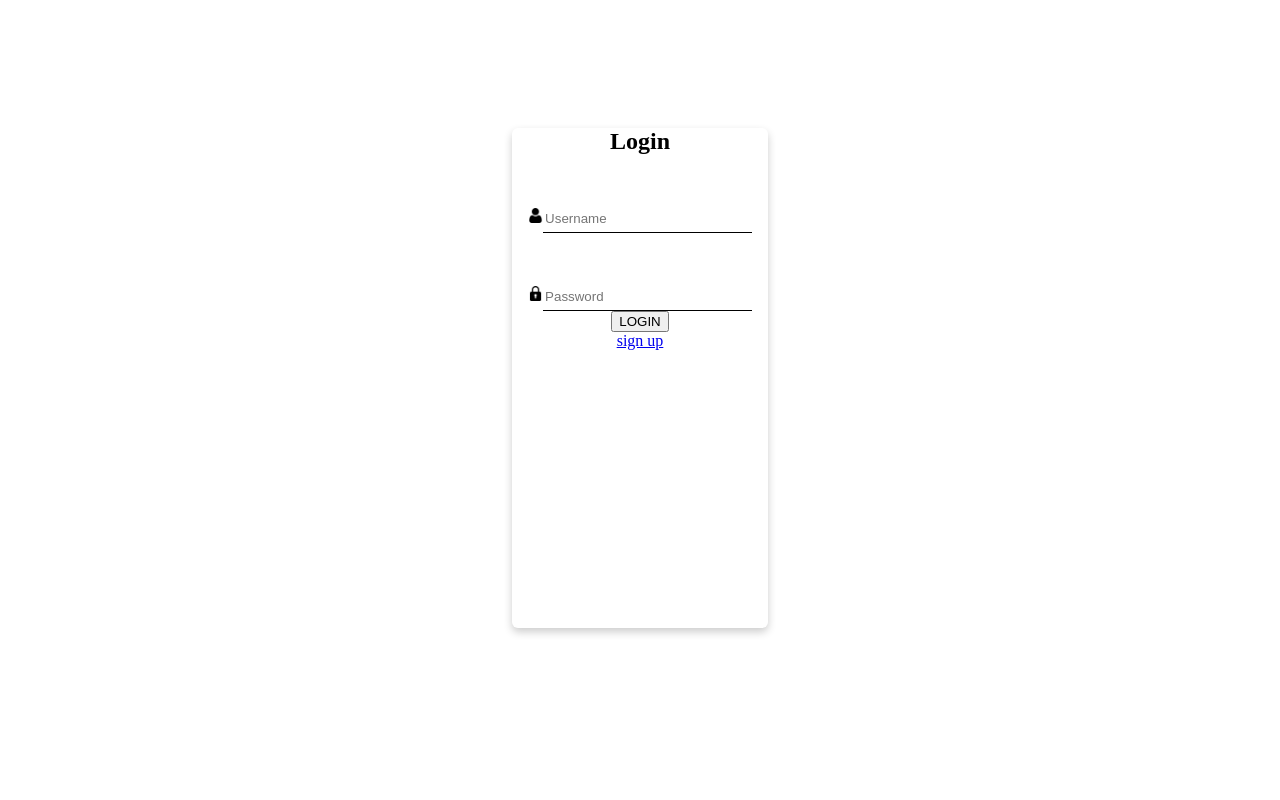
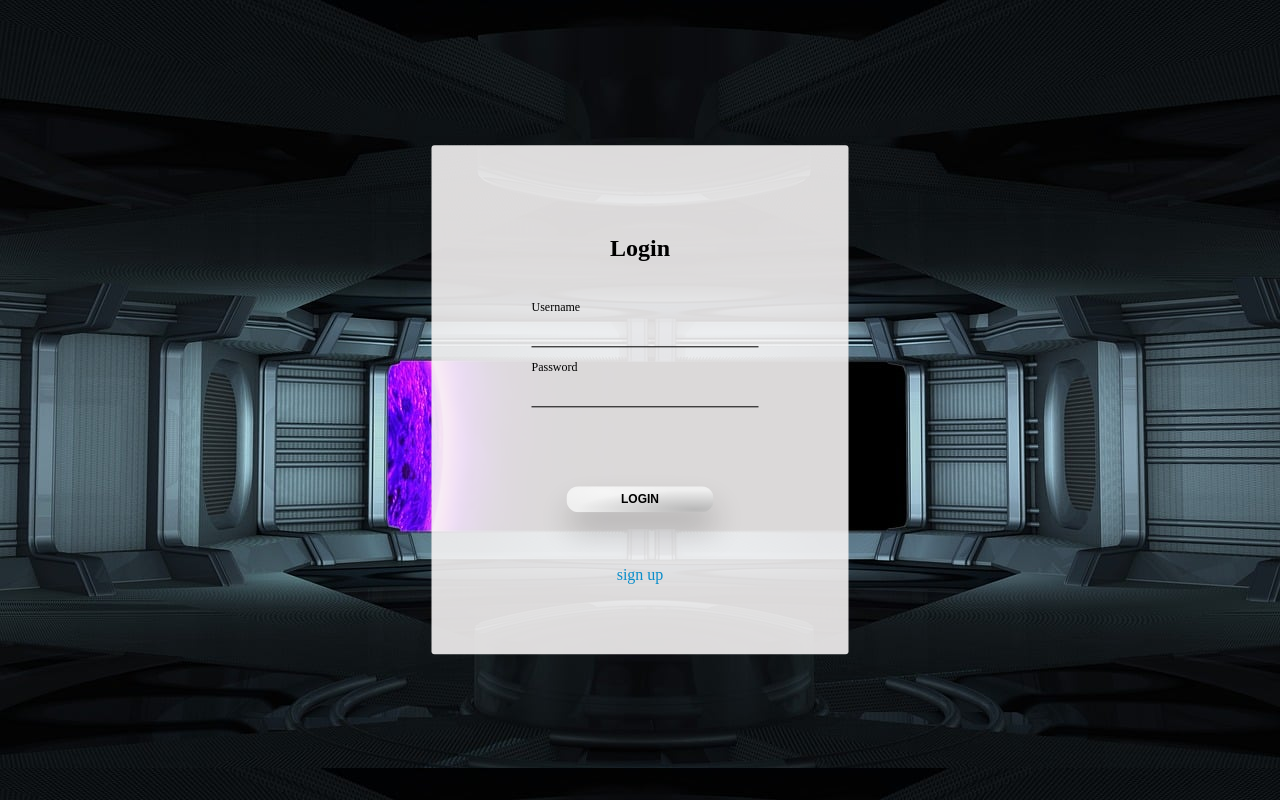
Before and after one commit to TemoshoS/Todolist, a React (Create React App) app: page / in a window 1280 px wide. Built offline with nearby package versions, Linux system fonts and the light colour scheme.

Commit message:
second commit

```diff
--- a/src/App.css
+++ b/src/App.css
@@ -1,7 +1,17 @@
 .App {
   text-align: center;
   font-family: cursive;
+  background-image: url('./Components/images/background.jpg');
+  position: fixed;
+  top: 0;
+  left: 0;
+  min-width: 100%;
+  min-height: 100%;
+
 }
+
+
+
 
 .heading {
 
@@ -11,11 +21,12 @@ margin-bottom: 50px;
 
 .login-button {
 
-  margin-top: 35%;
+  margin-top: 25%;
+  margin-bottom: 25%;
   border-radius: 12px;
-  padding:7px  25%;
+  padding:6px  25%;
   cursor: pointer;
-  font-size: 13px;
+  font-size: 12px;
   font-weight: bold;
   box-shadow: 2px 19px 31px rgba(0, 0, 0, 0.2);
   border: none;
@@ -25,14 +36,13 @@ margin-bottom: 50px;
 
 .login-card {
 
-   box-shadow: 0 4px 8px 0 rgba(0, 0, 0, 0.2);
-   transition: 0.3s;
-   width: 20%;
-   height: 500px;
-   margin-left: auto;
-   margin-right: auto;
-   margin-top: 10%;
-   border-radius: 6px;
+  position:absolute;
+	left:50%;
+	top:50%;
+	transform: translate(-50%,-50%);
+  background-color: rgba(247, 244, 244, 0.89);
+	border-radius:3px;
+	padding:70px 100px;
 
 
 }
@@ -40,23 +50,55 @@ margin-bottom: 50px;
   box-shadow:0 10px 20px rgba(0, 0, 0, 0.2);
 }
 
-.label {
-  margin-bottom: 50px;
+.input-container {
+  position:relative;
+  margin-bottom: 25px;
 
 }
 
-.input-login {
+.input-container label {
 
-  width: 80%;
-  height: 25px;
-  border:0px white;
-  border-bottom: 1px solid black;
-  background-size: 26px;
-  background-repeat: no-repeat;
+  position: absolute;
+  top: 0px;
+  left: 0px;
+  font-size: 16px;
+  color: #000;
+  pointer-events: none;
+  transition: all 0.5s ease-in-out;
 
 }
 
+.input-container input {
+  border: 0;
+  border-bottom: 1px solid black;
+  background: transparent;
+  width: 100%;
+  padding: 8px 5px;
+  font-size: 16px;
+  color: black;
+}
+
+.input-container input:focus {
+  border: none;
+  outline: none;
+  border-bottom: 1px solid black;
+}
+
+.input-container input:focus ~ label,
+.input-container input:valid ~ label{
+	top:-12px;
+	font-size:12px;
+
+}
+
+
 /* Registration */
+.link-signup {
+
+  text-decoration: none;
+  color: rgb(9, 141, 202);
+
+}
 
 
 .signup {
@@ -75,6 +117,7 @@ margin-bottom: 50px;
   margin-right: auto;
   margin-top: 10%;
   border-radius: 6px;
+  background-color: white;
 
 
 }
--- a/src/Components/Home.js
+++ b/src/Components/Home.js
@@ -1,9 +1,14 @@
 import { useState } from 'react'
 const Home = () => {
 
-    const [search, setSearch] =useState('')
+    const [search, setSearch] = useState('')
+    const [id, setId] = useState('');
+    const [name, setName] = useState('');
+    const [email, setEmail] = useState('');
+    const [phone, setPhone] = useState('');
+    const [position, setPosition] = useState('');
 
-    const employes = [
+    /*const employes = [
         {
             id: 1,
             name: "Temosho Shaku",
@@ -21,24 +26,125 @@ const Home = () => {
 
         }
     ]
+*/
+    const [employee, setEmployee] = useState([])
+    const [update, setUpdate] = useState(-1)
 
-    const [employee, setEmployee] = useState(employes)
+    const add = (event) => {
 
-    const handleDelete =(id)=>{
+        event.preventDefault()
 
-        const newEmployee = employee.filter((empid)=>empid.id !== id)
+        const newEmp = { id: id, name: name, email: email, phone: phone, position: position };
+        const updateEmp = [...employee, newEmp]
+        setEmployee(updateEmp)
+    }
+
+
+    const handleDelete = (id) => {
+
+        const newEmployee = employee.filter((empid) => empid.id !== id)
         setEmployee(newEmployee)
+
+    }
+
+    const handleUpdate = (id) => {
+        setUpdate(id)
+
+    }
+
+    const handleSubmit=(event)=>{
+        event.preventDefault()
+        const id = event.target.elements.id.value
+        const name = event.target.elements.name.value
+        const email = event.target.elements.email.value
+        const phone = event.target.elements.phone.value
+        const position = event.target.elements.position.value
+        const newEmp = employee.map((emp) => (
+            emp.id === update? {...emp,id:id, name:name, email: email, phone:phone, position:position} : emp
+        ))
+
+        setEmployee(newEmp)
+        setUpdate(-1)
+    }
+
+
+
+const [updatedEmployee, setUpdatedEmployee] = useState({ id: '', name: '', email: '', phone: '', position: '' });
+
+
+    const EditEmployee = () => {
+
+
+
+        const handleUpdate = (id) => {
+          const updatedEmployees = employee.map((item) =>
+            item.id === id ? updatedEmployee : item
+          );
+
+          setEmployee(updatedEmployees);
+          setUpdatedEmployee({ id: '', name: '', email: '', phone: '', position: '' });
+        };
+
+        const handleChange = (event, name) => {
+          const { value } = event.target;
+
+          setUpdatedEmployee((prevUpdatedEmployee) => ({
+            ...prevUpdatedEmployee,
+            [name]: value
+          }));
+        };
+
+        return (
+          <div>
+            {employee.map((item) => (
+              <div key={item.id}>
+                <p>ID: {item.id}</p>
+                <input
+                  type="text"
+                  value={item.name}
+                  onChange={(event) => handleChange(event, 'name')}
+                />
+                <input
+                  type="text"
+                  value={item.email}
+                  onChange={(event) => handleChange(event, 'email')}
+                />
+                <input
+                  type="text"
+                  value={item.phone}
+                  onChange={(event) => handleChange(event, 'phone')}
+                />
+                <input
+                  type="text"
+                  value={item.position}
+                  onChange={(event) => handleChange(event, 'position')}
+                />
+                <button onClick={() => handleUpdate(item.id)}>Update</button>
+              </div>
+            ))}
+          </div>
+        );
+
 
     }
 
 
 
     return (
-        <div>
+        <div >
+
+            <form onSubmit={add}>
+                <input type="text" placeholder="ID" value={id} onChange={e => setId(e.target.value)} /> <br />
+                <input type="text" placeholder="Name" value={name} onChange={e => setName(e.target.value)} /><br />
+                <input type="text" placeholder="Email" value={email} onChange={e => setEmail(e.target.value)} /><br />
+                <input type="text" placeholder="Phone" value={phone} onChange={e => setPhone(e.target.value)} /><br />
+                <input type="text" placeholder="Position" value={position} onChange={e => setPosition(e.target.value)} /><br />
+                <button type="submit">Add Employee</button>
+            </form>
 
 
             <table>
-            <input placeholder="search" onChange={e=>setSearch(e.target.value)}></input>
+                <input placeholder="search" onChange={e => setSearch(e.target.value)}></input>
                 <tr>
                     <th>ID</th>
                     <th>Name and Surname</th>
@@ -47,16 +153,18 @@ const Home = () => {
                     <th>Positon</th>
                     <th>Action</th>
                 </tr>
-                {employee.filter((item)=>{
-                    return search.toLowerCase === ''? item: item.id.toString().toLowerCase().includes(search.toLowerCase())
+                {employee.filter((item) => {
+                    return search.toLowerCase === '' ? item : item.id.toString().toLowerCase().includes(search.toLowerCase())
                 }).map((item) => (
+
+                    update === item.id ? <EditEmployee /> :
                         <tr>
                             <td>{item.id}</td>
                             <td>{item.name}</td>
                             <td>{item.email}</td>
                             <td>{item.phone}</td>
                             <td>{item.position}</td>
-                        <td><button>Edit</button>
+                            <td><button onClick={() => handleUpdate(item.id)}>Edit</button>
                                 <button onClick={() => handleDelete(item.id)}>Delete</button></td>
                         </tr>
                 ))}
--- a/src/Components/Login.js
+++ b/src/Components/Login.js
@@ -1,5 +1,3 @@
-import username from './images/user.png'
-import password from './images/password.png'
 import { useState } from 'react'
 import Home from './Home'
 import { Link } from 'react-router-dom'
@@ -43,27 +41,29 @@ const Login = () => {
                 <div className="login-card">
                     <h2 className="heading">Login</h2>
                     <form onSubmit={handleLogin}>
-                        <div className="label">
 
-                            <label ><img src={username} style={{ width: 15 }} /></label>
-                            <input onChange={e => setEmaillog(e.target.value)} className="input-login" placeholder="Username" />
+                        <div className="input-container">
+
+                            <input type='text' required='' onChange={e => setEmaillog(e.target.value)} />
+                            <label >Username</label>
                         </div>
 
 
-                        <div>
-                            <label ><img src={password} style={{ width: 15 }} /></label>
-                            <input onChange={e => setPasswordlog(e.target.value)} className="input-login" placeholder="Password" />
+                        <div  className="input-container">
+
+                            <input onChange={e => setPasswordlog(e.target.value)}/>
+                            <label >Password</label>
                         </div>
 
-                        <button type='number'  >LOGIN</button>
+                        <button type='number' className='login-button' >LOGIN</button>
                         {flag && (
-                            <h3>Please type in your login details</h3>
+                            <h5 style={{color:'red'}}>Please enter valid details</h5>
 
                          )}
 
                     </form>
 
-                    <Link to='/register'>sign up</Link>
+                    <Link to='/register' className='link-signup'>sign up</Link>
                 </div>
             ) : (
                 <Home />
```
Also changed, not shown: src/Components/Register.js (+15 -15 lines), src/Components/images/background.jpg (added), 1 other file (tests, documents, lock files or other folders). Lines whose indentation alone changed are shown as unchanged.
